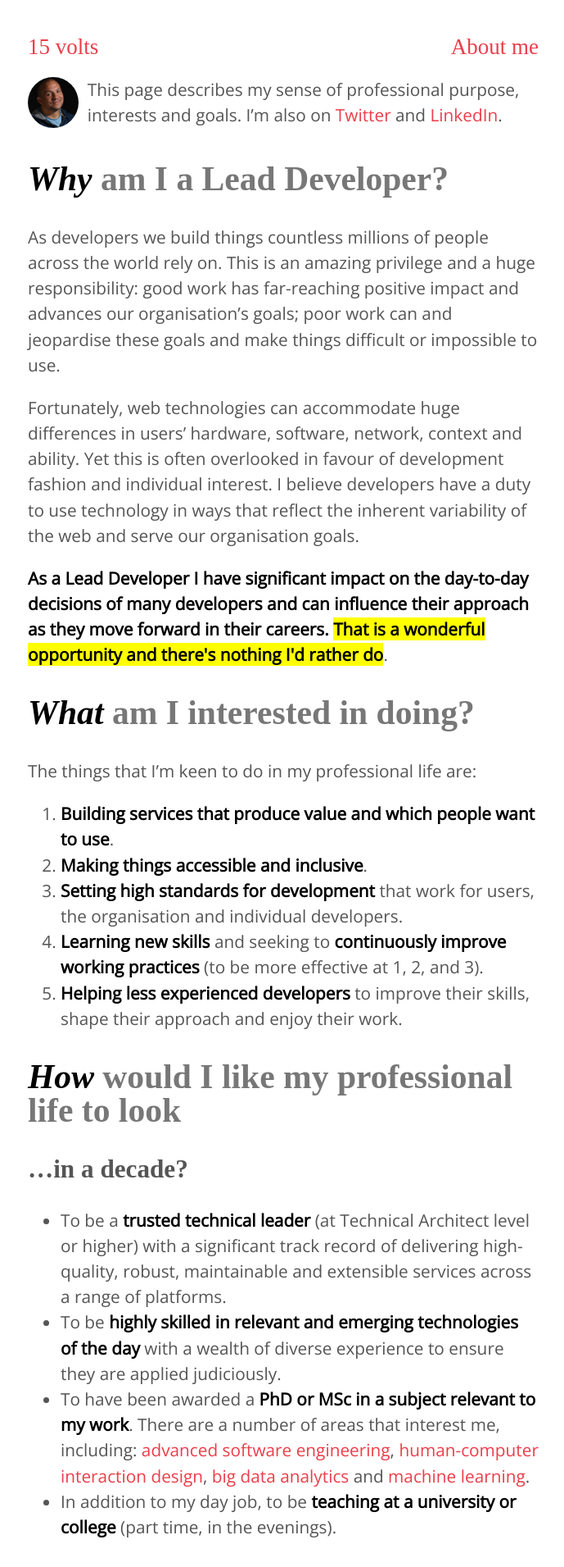
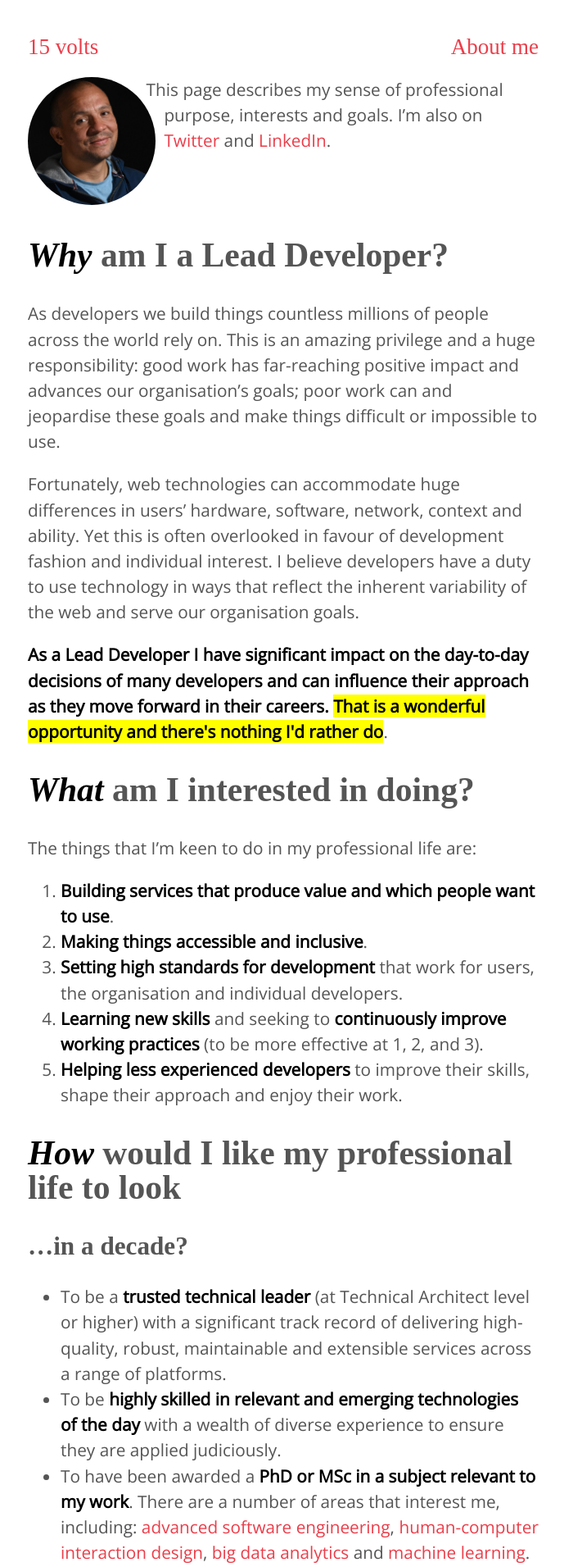
Before and after one commit to gtvj/gtvj.github.io, a Jekyll site: the page built from about.md, in a window 1280 px wide. Shown: the top 1911 px of the page at 82% size, without its empty margins (294-983 px from the left). Built offline with Jekyll 4.4.1, drawn with Linux system fonts in a browser that asks for light colours; some web fonts are replaced.

Commit message:
Update image and typography styles

```diff
--- a/_sass/_about.scss
+++ b/_sass/_about.scss
@@ -12,16 +12,9 @@
 
   h2 {
     clear: both;
-    color: $dark-grey;
     em {
       color: black;
     }
-  }
-
-  img {
-    float: left;
-    margin-bottom: $padding-unit * 2;
-    shape-outside: circle(50%);
   }
 
   #what-does-bad-look-like {
--- a/_sass/_images.scss
+++ b/_sass/_images.scss
@@ -1,5 +1,6 @@
 .page {
   img {
+    max-width: 50%;
     border-radius: 50%;
     margin-right: $padding-unit / 2;
   }
@@ -9,7 +10,10 @@
 @media screen and (min-width: $break-small) {
   .page {
     img {
-      max-width: 10%;
+      max-width: 25%;
+      float: left;
+      margin-bottom: $padding-unit * 2;
+      shape-outside: circle(50%);
     }
   }
 }
--- a/_sass/_typography.scss
+++ b/_sass/_typography.scss
@@ -3,7 +3,6 @@
   font-size: 1.3em;
   line-height: 1.5em;
   margin: auto;
-  color: #333;
 }
 
 h1, h2, h3, h4 {
--- a/_sass/_variables.scss
+++ b/_sass/_variables.scss
@@ -3,7 +3,7 @@
 $dark-grey: #777;
 $very-dark-grey: #555;
 
-$break-small: 20em;
+$break-small: 25em;
 
 $link-color: #EB3E4A;
 
```
